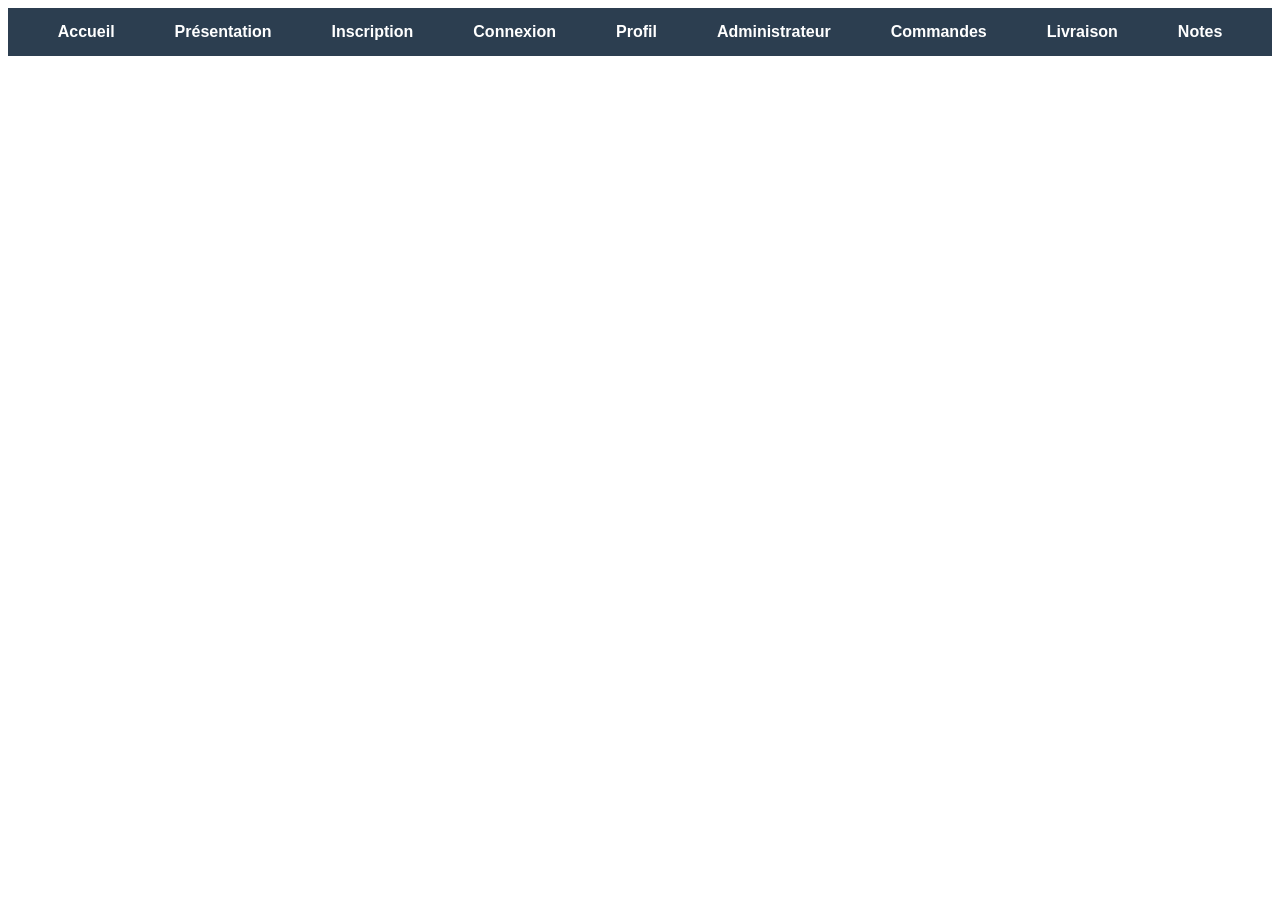
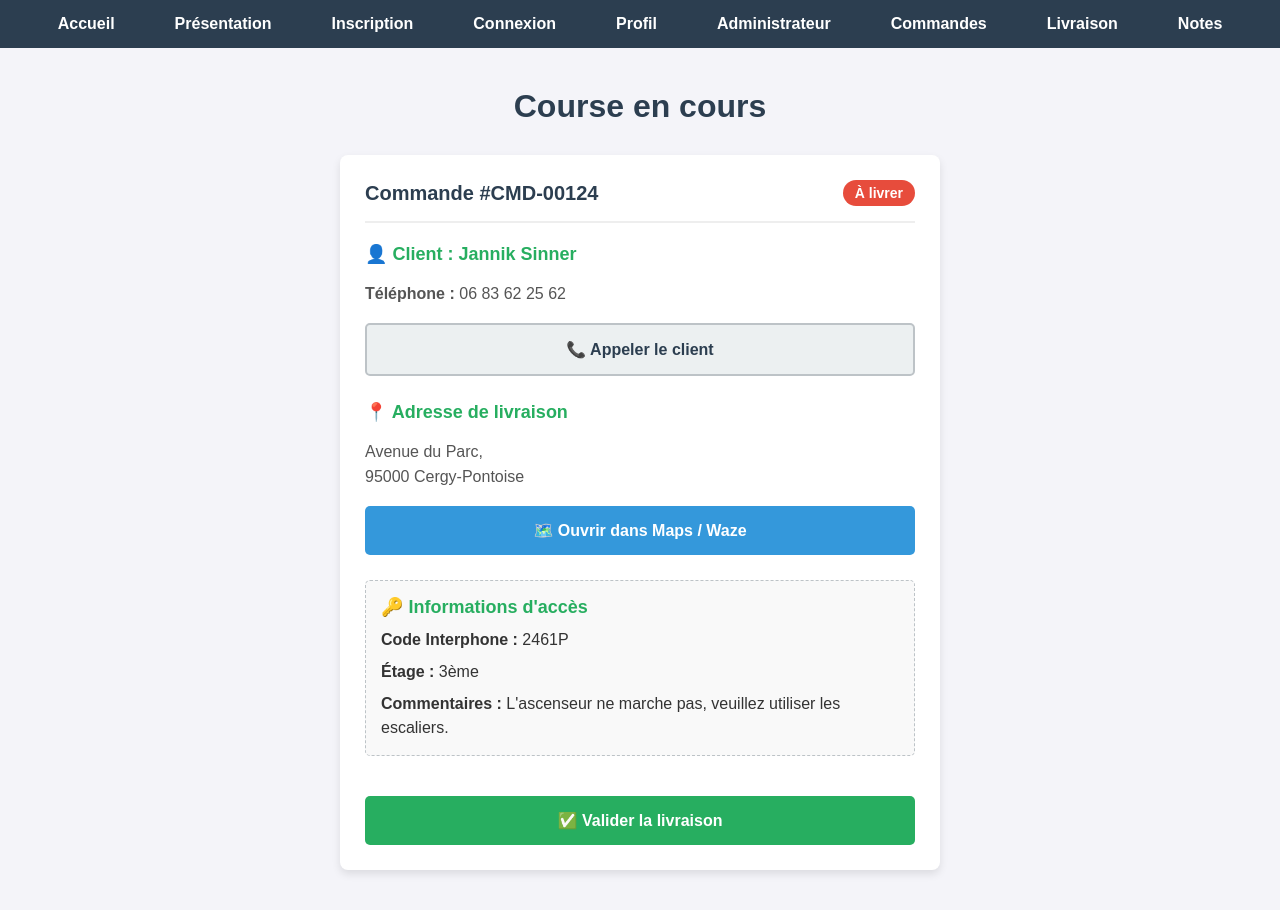
Before and after one commit to Youssef95100/CYBANK, a PHP site: page /livraison.html in a window 1280 px wide. Before the commit the page ends 56 px from the top, so only its background shows below. Run offline with PHP 8.4, Linux system fonts and the light colour scheme.

Commit message:
ajout pages admin, livraison et commandes + changement de nom

```diff
--- a/connexion.html
+++ b/connexion.html
@@ -4,7 +4,7 @@
 <head>
     <meta charset="UTF-8">
     <meta name="viewport" content="width=device-width, initial-scale=1.0">
-    <title>Connexion - La Pizzeria</title>
+    <title>Connexion - La Pizzardiz</title>
     <link rel="stylesheet" href="style.css">
 </head>
 
--- a/index.html
+++ b/index.html
@@ -4,7 +4,7 @@
 <head>
     <meta charset="UTF-8">
     <meta name="viewport" content="width=device-width, initial-scale=1.0">
-    <title>Accueil - La Pizzeria</title>
+    <title>Accueil - La Pizzardiz</title>
     <link rel="stylesheet" href="style.css">
 </head>
 
@@ -24,7 +24,7 @@
     </nav>
 
     <main class="conteneur-menu">
-        <h1>Bienvenue chez La Pizzeria !</h1>
+        <h1>Bienvenue chez La Pizzardiz !</h1>
 
         <div class="zone-recherche">
             <form action="#" method="GET">
--- a/inscription.html
+++ b/inscription.html
@@ -4,7 +4,7 @@
 <head>
     <meta charset="UTF-8">
     <meta name="viewport" content="width=device-width, initial-scale=1.0">
-    <title>Inscription - La Pizzeria</title>
+    <title>Inscription - La Pizzardiz</title>
     <link rel="stylesheet" href="style.css">
 </head>
 
--- a/livraison.html
+++ b/livraison.html
@@ -4,7 +4,7 @@
 <head>
     <meta charset="UTF-8">
     <meta name="viewport" content="width=device-width, initial-scale=1.0">
-    <title>Livraison - La Pizzeria</title>
+    <title>Livraison - La Pizzardiz</title>
     <link rel="stylesheet" href="style.css">
 </head>
 
@@ -22,6 +22,44 @@
             <li><a href="notation.html">Notes</a></li>
         </ul>
     </nav>
+
+    <main class="conteneur-livraison">
+        <h1 class="titre-livraison">Course en cours</h1>
+
+        <section class="carte-livraison">
+            <div class="en-tete-livraison">
+                <h2>Commande #CMD-00124</h2>
+                <span class="badge-livraison">À livrer</span>
+            </div>
+
+            <div class="bloc-info">
+                <h3>👤 Client : Jannik Sinner</h3>
+                <p><strong>Téléphone :</strong> 06 83 62 25 62</p>
+                <a href="tel:+33683622562" class="btn-block btn-tel">📞 Appeler le client</a>
+            </div>
+
+            <div class="bloc-info">
+                <h3>📍 Adresse de livraison</h3>
+                <p>Avenue du Parc,<br>95000 Cergy-Pontoise</p>
+                <a href="https://maps.google.com/?q=Avenue+du+Parc,+95000+Cergy-Pontoise" target="_blank" class="btn-block btn-maps">🗺️ Ouvrir dans Maps / Waze</a>
+            </div>
+
+            <div class="bloc-info encadre-acces">
+                <h3>🔑 Informations d'accès</h3>
+                <ul class="liste-acces">
+                    <li><strong>Code Interphone :</strong> 2461P</li>
+                    <li><strong>Étage :</strong> 3ème</li>
+                    <li><strong>Commentaires :</strong> L'ascenseur ne marche pas, veuillez utiliser les escaliers.</li>
+                </ul>
+            </div>
+
+            <div class="actions-livraison">
+                <button class="btn-block btn-terminer">✅ Valider la livraison</button>
+            </div>
+        </section>
+
+    </main>
+
 </body>
 
 </html>
--- a/notation.html
+++ b/notation.html
@@ -4,7 +4,7 @@
 <head>
     <meta charset="UTF-8">
     <meta name="viewport" content="width=device-width, initial-scale=1.0">
-    <title>Notes - La Pizzeria</title>
+    <title>Notes - La Pizzardiz</title>
     <link rel="stylesheet" href="style.css">
 </head>
 
--- a/presentation.html
+++ b/presentation.html
@@ -4,7 +4,7 @@
 <head>
     <meta charset="UTF-8">
     <meta name="viewport" content="width=device-width, initial-scale=1.0">
-    <title>Notre Carte - La Pizzeria</title>
+    <title>Notre Carte - La Pizzardiz</title>
     <link rel="stylesheet" href="style.css">
 </head>
 
--- a/profil.html
+++ b/profil.html
@@ -4,7 +4,7 @@
 <head>
     <meta charset="UTF-8">
     <meta name="viewport" content="width=device-width, initial-scale=1.0">
-    <title>Mon Profil - La Pizzeria</title>
+    <title>Mon Profil - La Pizzardiz</title>
     <link rel="stylesheet" href="style.css">
 </head>
 
@@ -44,7 +44,7 @@
                         <button class="btn-modifier" title="Modifier cette information">✏️</button>
                     </li>
                     <li>
-                        <span><strong>Adresse :</strong> Avenue du Parc, 95000 Cergy-Pontoise</span>
+                        <span><strong>Adresse :</strong>Avenue du Parc, 95000 Cergy-Pontoise</span>
                         <button class="btn-modifier" title="Modifier cette information">✏️</button>
                     </li>
                 </ul>
--- a/style.css
+++ b/style.css
@@ -1,3 +1,36 @@
+/* 0. CHARTE GRAPHIQUE GLOBALE (Le fond, le texte, les liens) */
+body {
+    background-color: #f4f4f9;
+    color: #333333;
+    font-family: Arial, sans-serif;
+    margin: 0;
+    padding: 0;
+}
+
+h1, h2, h3 {
+    color: #2c3e50;
+}
+
+p {
+    color: #555555;
+    line-height: 1.6;
+}
+
+a {
+    color: #3498db;
+    text-decoration: none;
+}
+
+a:visited {
+    color: #8e44ad;
+}
+
+a:hover {
+    color: #2980b9;
+    text-decoration: underline;
+}
+
+
 /* index.html, presentation.html, inscription.html, connexion.html, profil.html, admin.html, commande.html, livraison.html, notation.html */
 nav ul {
     list-style-type: none;
@@ -8,7 +41,7 @@ nav ul {
     background-color: #2c3e50;
 }
 
-nav a {
+nav a, nav a:visited {
     display: block;
     color: white;
     text-decoration: none;
@@ -371,7 +404,7 @@ progress {
     color: white;
 }
 
-.lien-noter {
+.lien-noter, .lien-noter:visited {
     background-color: #3498db;
     color: white;
     padding: 8px 12px;
@@ -384,3 +417,209 @@ progress {
 .lien-noter:hover {
     background-color: #2980b9;
 }
+
+
+/* admin.html */
+
+.conteneur-admin {
+    max-width: 1000px;
+    margin: 40px auto;
+    padding: 0 20px;
+}
+
+.conteneur-admin h1 {
+    text-align: center;
+    color: #2c3e50;
+    margin-bottom: 30px;
+}
+
+.table-admin {
+    width: 100%;
+    border-collapse: collapse;
+    margin-top: 15px;
+}
+
+.table-admin th, .table-admin td {
+    padding: 12px;
+    text-align: left;
+    border-bottom: 1px solid #ddd;
+}
+
+.table-admin th {
+    background-color: #2c3e50;
+    color: white;
+}
+
+.badge-role {
+    padding: 5px 10px;
+    border-radius: 15px;
+    font-size: 12px;
+    font-weight: bold;
+    color: white;
+}
+
+.badge-role.client {
+    background-color: #3498db;
+}
+
+.badge-role.livreur {
+    background-color: #f39c12;
+}
+
+.badge-role.restaurateur {
+    background-color: #9b59b6;
+}
+
+/* commande.html */
+
+.espace-bas {
+    margin-bottom: 30px;
+}
+
+.titre-attente {
+    color: #e74c3c;
+}
+
+.titre-en-cours {
+    color: #f39c12;
+}
+
+.badge-role.attente {
+    background-color: #e74c3c;
+}
+
+.btn-action {
+    background-color: #27ae60;
+    color: white;
+    border: none;
+    padding: 8px 12px;
+    border-radius: 4px;
+    font-weight: bold;
+    cursor: pointer;
+    transition: background-color 0.2s;
+}
+
+.btn-action:hover {
+    background-color: #2ecc71;
+}
+
+/* livraison.html */
+
+   .conteneur-livraison {
+    max-width: 600px;
+    margin: 40px auto;
+    padding: 0 20px;
+}
+
+.titre-livraison {
+    text-align: center;
+    color: #2c3e50;
+    margin-bottom: 30px;
+}
+
+.carte-livraison {
+    background: white;
+    padding: 25px;
+    border-radius: 8px;
+    box-shadow: 0 4px 8px rgba(0,0,0,0.1);
+}
+
+.en-tete-livraison {
+    display: flex;
+    justify-content: space-between;
+    align-items: center;
+    border-bottom: 2px solid #eee;
+    padding-bottom: 15px;
+    margin-bottom: 20px;
+}
+
+.en-tete-livraison h2 {
+    margin: 0;
+    color: #2c3e50;
+    font-size: 20px;
+}
+
+.badge-livraison {
+    background-color: #e74c3c;
+    color: white;
+    padding: 5px 12px;
+    border-radius: 20px;
+    font-size: 14px;
+    font-weight: bold;
+}
+
+.bloc-info {
+    margin-bottom: 25px;
+}
+
+.bloc-info h3 {
+    color: #27ae60;
+    margin-top: 0;
+    margin-bottom: 10px;
+    font-size: 18px;
+}
+
+.encadre-acces {
+    background-color: #f9f9f9;
+    border: 1px dashed #bdc3c7;
+    border-radius: 5px;
+    padding: 15px;
+}
+
+.liste-acces {
+    list-style: none;
+    padding: 0;
+    margin: 0;
+}
+
+.liste-acces li {
+    margin-bottom: 8px;
+    line-height: 1.5;
+}
+
+.liste-acces li:last-child {
+    margin-bottom: 0;
+}
+
+.btn-block {
+    display: block;
+    width: 100%;
+    text-align: center;
+    padding: 15px;
+    border-radius: 5px;
+    font-size: 16px;
+    font-weight: bold;
+    text-decoration: none;
+    margin-top: 15px;
+    box-sizing: border-box;
+    cursor: pointer;
+    border: none;
+}
+
+.btn-maps {
+    background-color: #3498db;
+    color: white;
+}
+.btn-maps:hover {
+    background-color: #2980b9;
+}
+
+.btn-tel {
+    background-color: #ecf0f1;
+    color: #2c3e50;
+    border: 2px solid #bdc3c7;
+}
+.btn-tel:hover {
+    background-color: #bdc3c7;
+}
+
+.btn-terminer {
+    margin-top: 40px;
+    background-color: #27ae60;
+    color: white;
+    transition: background-color 0.2s;
+}
+
+.btn-terminer:hover {
+    background-color: #2ecc71;
+}
```
Also changed, not shown: admin.html (+73 -1 lines), commande.html (+64 -1 lines).
